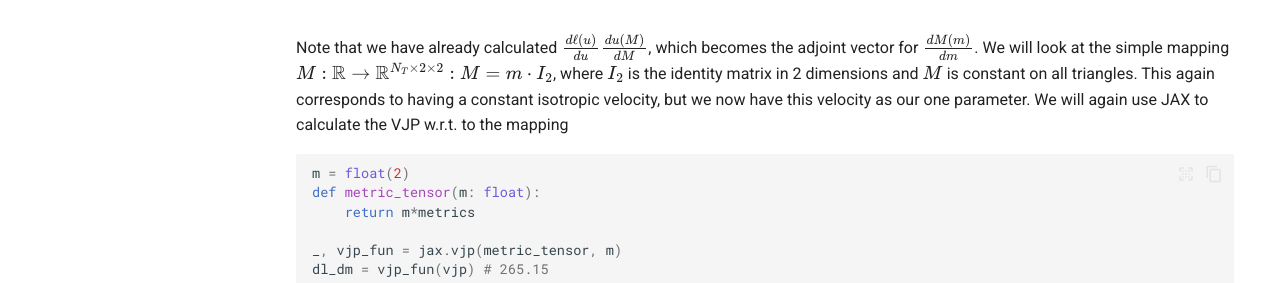
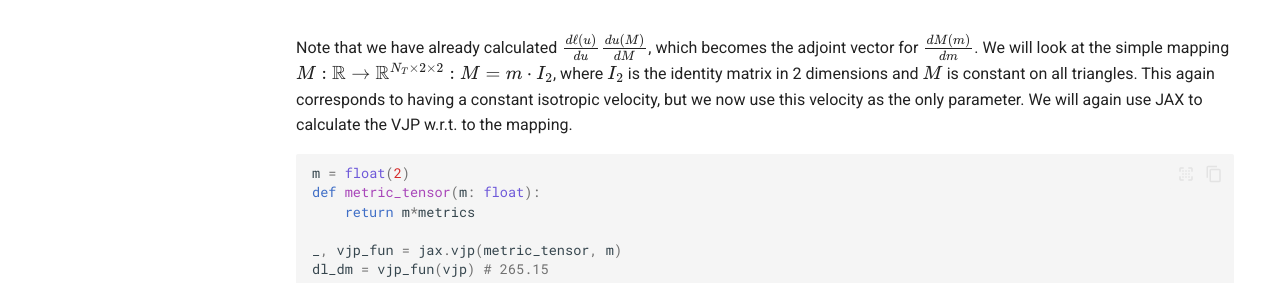
Before and after one commit to UQatKIT/fimjax, an MkDocs documentation site: the page built from docs/usage/derivatives.md, in a window 1280 px wide and 900 px high, scrolled down 1501 px. Shown: the part 512-795 px from the top of the window. Built offline with MkDocs 1.6.1 and Material for MkDocs 9.7.7, drawn with Linux system fonts in a browser that asks for light colours.

````diff
--- a/docs/usage/derivatives.md
+++ b/docs/usage/derivatives.md
@@ -88,8 +88,8 @@ $$
 
 Note that we have already calculated $\frac{d\ell(u)}{du}\frac{du(M)}{dM}$, which becomes the adjoint vector for $\frac{dM(m)}{dm}$.
 We will look at the simple mapping $M: \mathbb R \to \mathbb R^{N_T\times 2\times 2}: M = m \cdot I_2$, where $I_2$ is the identity matrix in 2 dimensions and $M$ is constant on all triangles.
-This again corresponds to having a constant isotropic velocity, but we now have this velocity as our one parameter.
-We will again use JAX to calculate the VJP w.r.t. to the mapping
+This again corresponds to having a constant isotropic velocity, but we now use this velocity as the only parameter.
+We will again use JAX to calculate the VJP w.r.t. to the mapping.
 
 ```py
 m = float(2)
````
Also changed, not shown: README.MD (+2 -2 lines), docs/index.md (+1 -1 lines).
